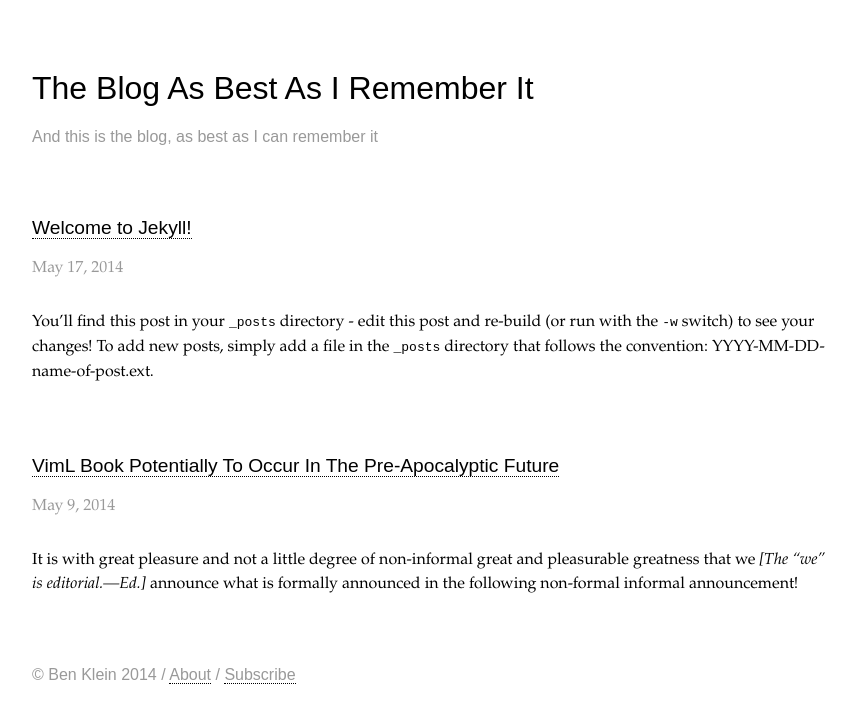
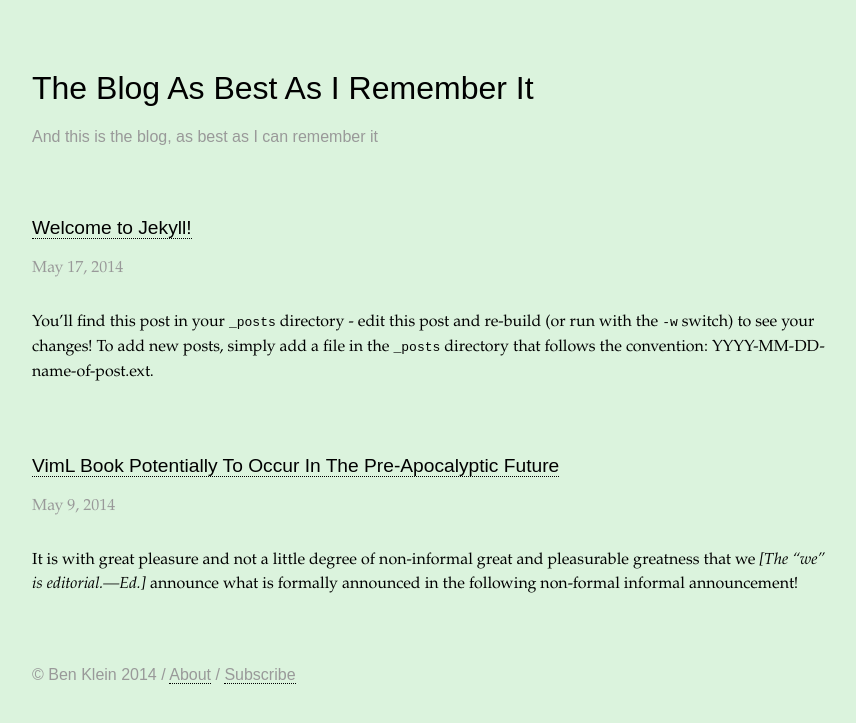
Before and after one commit to fifthposition/ye-olde-fifthposition, a Jekyll site: the page built from index.html, in a window 1280 px wide. Shown: the top 723 px of the page, without its empty margins (208-1064 px from the left). Built offline with Jekyll 4.4.1, drawn with Linux system fonts in a browser that asks for light colours.

Commit message:
new background color

```diff
--- a/css/main.css
+++ b/css/main.css
@@ -1,5 +1,5 @@
 
-body { background-color: /*#1C6BA0 */ /* #e6f1f3 */ #fff; font: normal medium Palatino, serif }
+body { background-color: /*#1C6BA0 */ /* #e6f1f3 */ #dbf3dd; font: normal medium Palatino, serif }
 #wrapper { width: 800px; margin: 70px auto }
 h1, h2, h3, header p, footer p { font-family: Arial, sans-serif; font-weight: 300 }
 h2 { font-size: larger }
```
